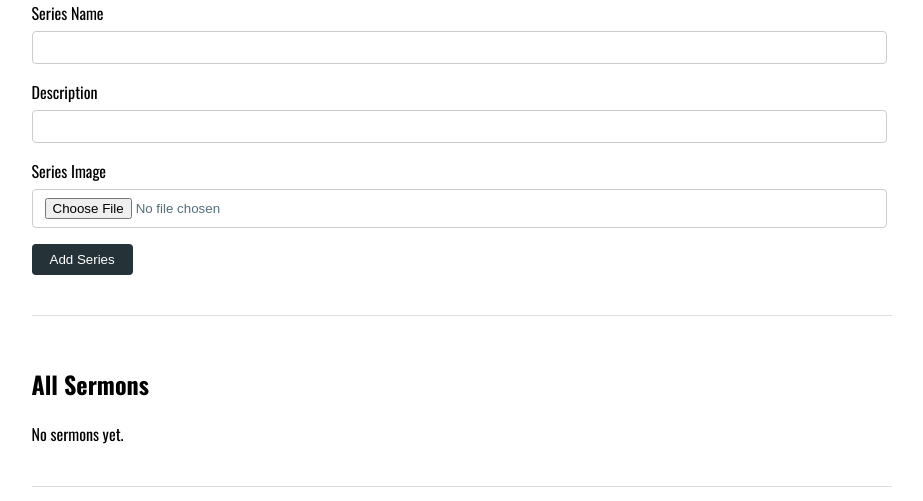
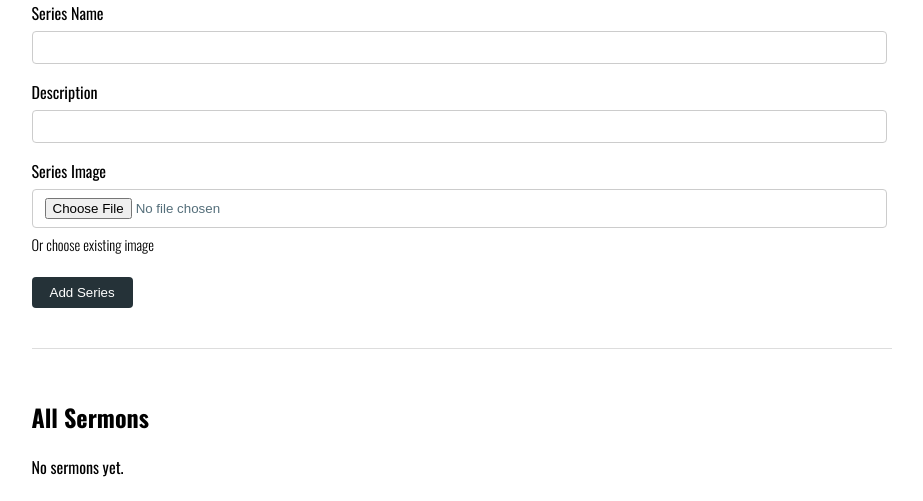
Before and after one commit to cqyao/SermonManager, a Flask app: page /admin in a window 1280 px wide. Shown: the part 1048-1549 px from the top of the page, without its empty margins (171-1094 px from the left). Run offline with Flask 3, Linux system fonts and the light colour scheme; a user stored in the database is signed in; data that the repository does not hold is empty.

Commit message:
-- Admin * Added existing images thumbnails and allowing admin to select existing image instead of uploading a duplicate. -- Sermons * Removed card image placeholder and replaced with empty div.

```diff
--- a/app.py
+++ b/app.py
@@ -184,25 +184,37 @@ def admin():
         .execute()
     series = series_response.data
 
-    return render_template("admin.html", sermons=sermons, series=series)
+    images = []
+    image_metadata = supabase.storage.from_("images").list()
+    for filename in image_metadata:
+        image_url = supabase.storage.from_("images").get_public_url(filename['name'])
+        images.append(image_url)
+
+
+    return render_template("admin.html", sermons=sermons, series=series, images=images)
 
 # Add series
 @app.route("/admin/add-series", methods=["POST"])
 def add_series():
     image_url = None
-    # Handle uploading image if provided
-    if "image" in request.files:
+
+    # First, check if user selected an existing image
+    selected_image_url = request.form.get("selected_image_url", "").strip()
+    if selected_image_url:
+        image_url = selected_image_url
+    # Otherwise, handle uploading a new image if provided
+    elif "image" in request.files:
         file = request.files["image"]
         if file.filename != "":
             extension = file.filename.rsplit(".", 1)[-1]
             filename = f"{uuid.uuid4()}.{extension}"
 
-            supabase.storage.from_("series_images").upload(
+            supabase.storage.from_("images").upload(
                 path=filename,
                 file=file.read(),
                 file_options={"content-type": file.content_type}
             )
-            image_url = supabase.storage.from_("series_images").get_public_url(filename)
+            image_url = supabase.storage.from_("images").get_public_url(filename)
 
     supabase.table("series").insert({
         "name": request.form["name"],
@@ -223,13 +235,13 @@ def add_sermon():
             extension = file.filename.rsplit(".", 1)[-1]
             filename = f"{uuid.uuid4()}.{extension}"
 
-            supabase.storage.from_("sermon_images").upload(
+            supabase.storage.from_("images").upload(
                 path=filename,
                 file=file.read(),
                 file_options={"content-type": file.content_type}
             )
 
-            image_url = supabase.storage.from_("sermon_images").get_public_url(filename)
+            image_url = supabase.storage.from_("images").get_public_url(filename)
     series_id = request.form["series_id"]
     supabase.table("sermons").insert({
         "title": request.form["title"],
--- a/static/admin.css
+++ b/static/admin.css
@@ -36,3 +36,12 @@
   background: #f5f5f5;
   font-weight: bold;
 }
+
+.thumbnail__container {
+  display: flex;
+}
+
+.thumbnail {
+  width: 100px;
+  height: 100px;
+}
--- a/templates/admin.html
+++ b/templates/admin.html
@@ -68,9 +68,17 @@
                     <label>Description</label>
                     <input class="form__input" type="text" name="description">
                 </div>
+                <!-- Add image section -->
                 <div class="form__group">
                     <label>Series Image</label>
-                    <input class="form__input" type="file" name="image" accept="image/*">
+                    <input class="form__input" type="file" name="image" accept="image/*" id="seriesImageFile">
+                    <input type="hidden" name="selected_image_url" id="selectedImageUrl" value="">
+                    <h1 class="text-xs font-light">Or choose existing image</h1>
+                    <div class="thumbnail__container" id="thumbnailContainer">
+                        {% for image in images %}
+                        <img src="{{ image }}" class="thumbnail" data-image-url="{{ image }}">
+                        {% endfor %}
+                    </div>
                 </div>
                 <button type="submit" class="button button--primary">Add Series</button>
             </form>
@@ -116,4 +124,47 @@
         {% endif %}
     </section>
 </div>
+
+<script>
+document.addEventListener('DOMContentLoaded', function() {
+    const thumbnails = document.querySelectorAll('.thumbnail');
+    const selectedImageUrlField = document.getElementById('selectedImageUrl');
+    const fileInput = document.getElementById('seriesImageFile');
+
+    // Handle thumbnail clicks
+    thumbnails.forEach(thumbnail => {
+        thumbnail.addEventListener('click', function() {
+            const imageUrl = this.getAttribute('data-image-url');
+
+            // Set the hidden field with the selected image URL
+            selectedImageUrlField.value = imageUrl;
+
+            // Clear file input so existing image takes priority
+            fileInput.value = '';
+
+            // Visual feedback - add active class
+            thumbnails.forEach(t => t.classList.remove('active'));
+            this.classList.add('active');
+        });
+
+        // Make thumbnails look clickable
+        thumbnail.style.cursor = 'pointer';
+    });
+
+    // Clear selection if user picks a new file
+    fileInput.addEventListener('change', function() {
+        if (this.value) {
+            selectedImageUrlField.value = '';
+            thumbnails.forEach(t => t.classList.remove('active'));
+        }
+    });
+});
+</script>
+
+<style>
+.thumbnail.active {
+    border: 3px solid #2563eb;
+    border-radius: 4px;
+}
+</style>
 {% endblock %}
--- a/templates/sermons.html
+++ b/templates/sermons.html
@@ -57,7 +57,7 @@
           {% if sermon['image_url'] %}
           <img src="{{ sermon['image_url'] }}" alt="{{ sermon['series_name'] }}">
           {% else %}
-          <div class="card__image--placeholder"></div>
+          <div></div>
           {% endif %}
         </div>
         <div class="card__body">
```
